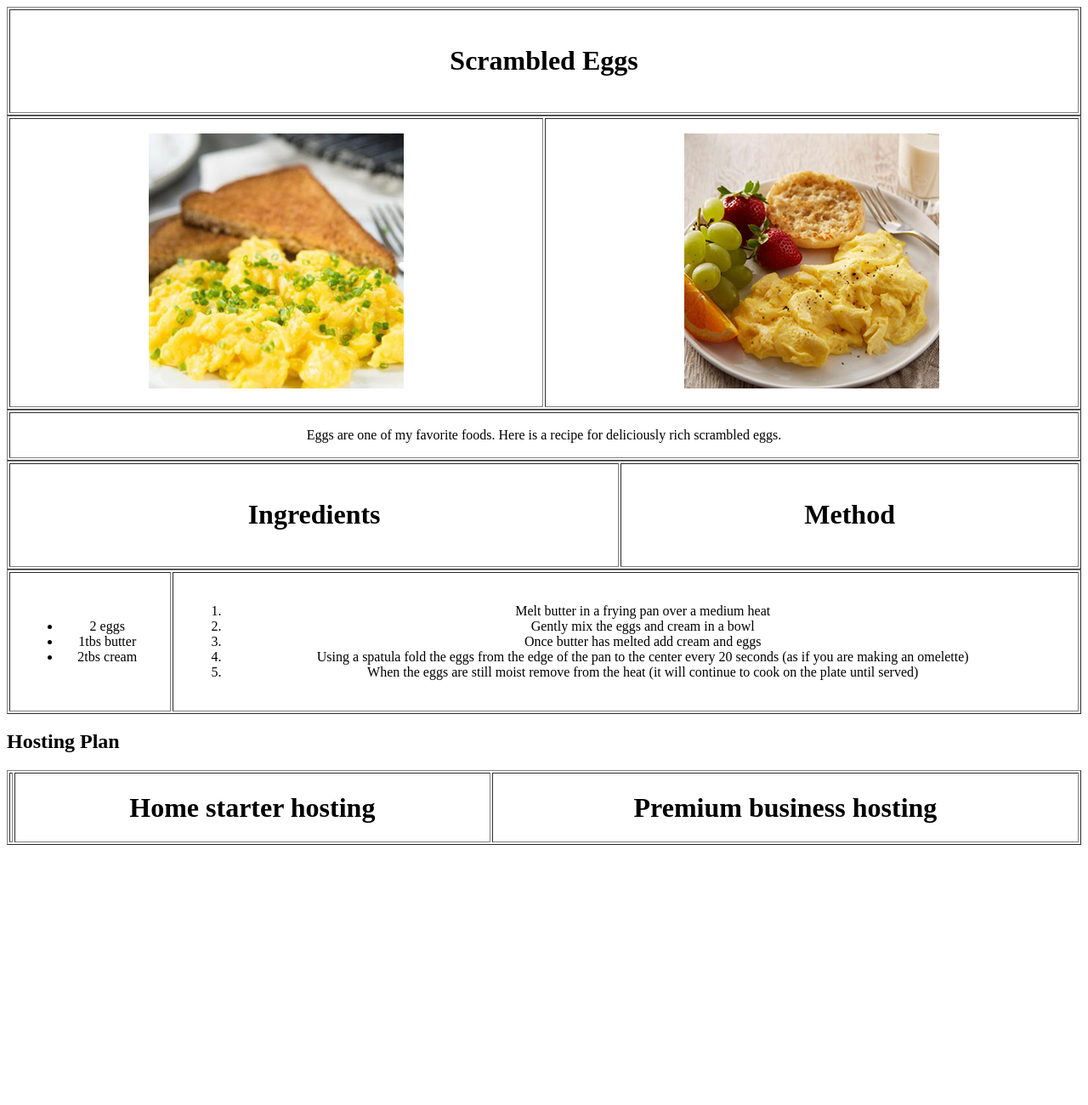
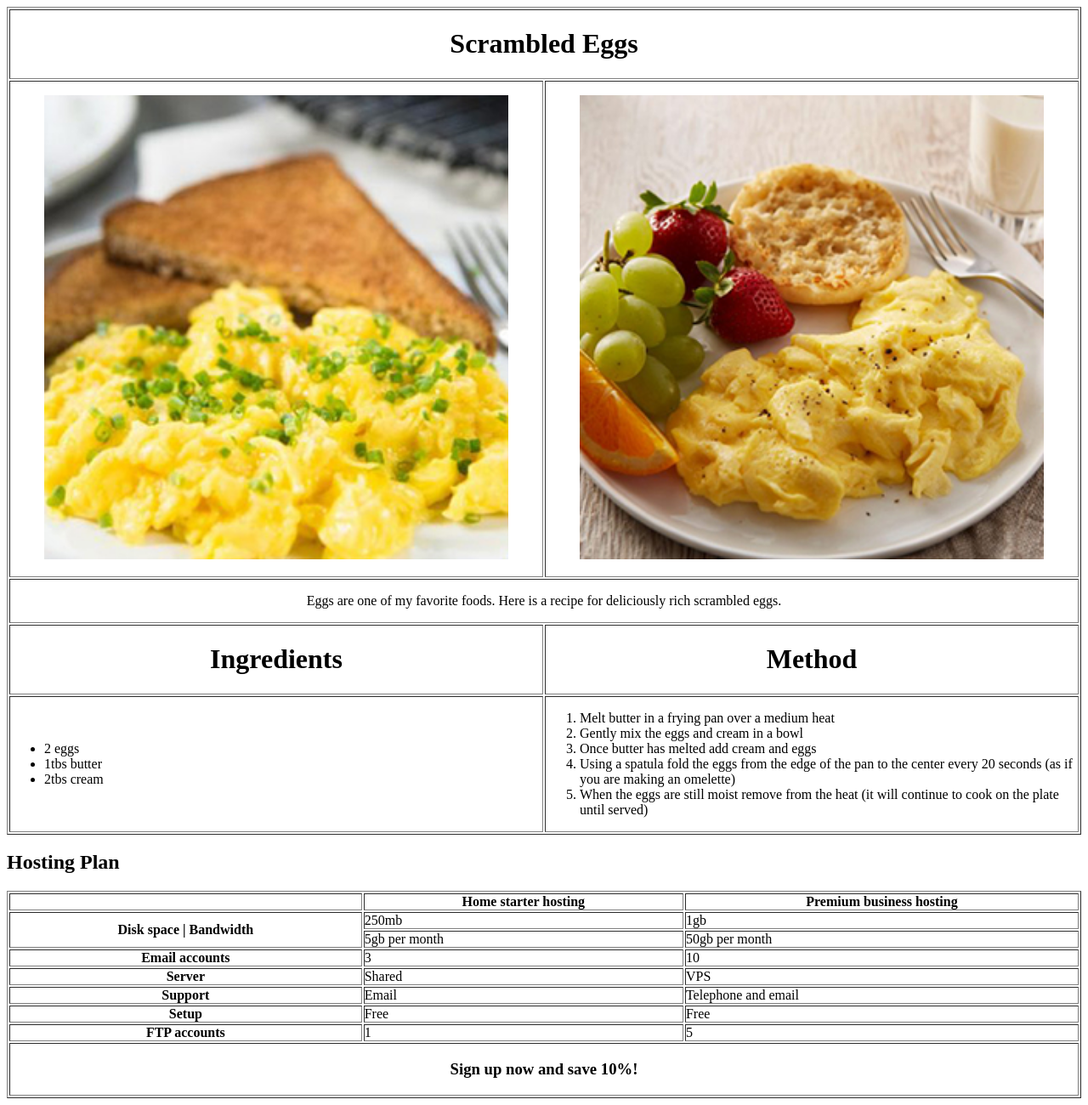
Before and after one commit to ccpalmares/ccpalmares.github.io, a plain HTML site: page WEEK1/activity/index.html in a window 1280 px wide. Shown: the part 59-1359 px from the top of the page at 85% size. Before the commit the page ends 1061 px from the top, so only its background shows below. Drawn offline with Linux system fonts and the light colour scheme.

Commit message:
Add files via upload

```diff
--- a/WEEK1/activity/index.html
+++ b/WEEK1/activity/index.html
@@ -5,52 +5,40 @@
     <meta name="viewport" content="width=device-width, initial-scale=1.0">
     <title>Document</title>
 </head>
-<Style>
-    table{
-        text-align: center
-    }
-</Style>
 <body>
-    <h2>Recipe</h2>
-    <table border="1" width="100%" cellpadding="20">
+
+     <h2>Recipe</h2>
+    <table border="1" width="100%" cellpadding="0">
         <tr>
-            <td><h1>Scrambled Eggs</h1></td>
+            <th colspan="2"><h1>Scrambled Eggs</h1></th>
         </tr>
-    </table>
-    <table border="1" width="100% cellpadding="20">
         <tr>
-            <td>
+            <td width="50%">
                 <figure>
-                    <img src="images/s-egg.jpg"/>
+                    <img src="images/s-egg.jpg" width="100%"/>
                 </figure>
             </td>
-            <td>
+            <td width="50%">
                 <figure>
-                    <img src="images/s-egg1.jpg"/>
+                    <img src="images/s-egg1.jpg" width="100%"/>
                 </figure>
             </td>
         </tr>
-    </table>
-    <table border="1" width="100% cellpadding="20">
         <tr>
-            <td><p>Eggs are one of my favorite foods. Here is a recipe for deliciously rich scrambled eggs.</p></td>
+            <td colspan="2"><p style="text-align: center;">Eggs are one of my favorite foods. Here is a recipe for deliciously rich scrambled eggs.</p></td>
         </tr>
-    </table>
-    <table border="1" width="100%" cellpadding="20">
         <tr>
-            <td><h1>Ingredients</h1></td>
-            <td><h1>Method</h1></td>
+            <th><h1>Ingredients</h1></th>
+            <th><h1>Method</h1></th>
         </tr>
-    </table>
-    <table border="1" width="100%" cellpadding="20">
         <tr>
             <td>
                 <ul>
                     <li>2 eggs</li>
                     <li>1tbs butter</li>
                     <li>2tbs cream</li>
-                </u>
-            </td>
+                </ul>
+            </p>
             <td>
                 <ol type="1">
                     <li>Melt butter in a frying pan over a medium heat</li>
@@ -66,10 +54,47 @@
     <h2>Hosting Plan</h2>
     <table border="1" width="100%" cellpadding=".1">
         <tr>
-            <td><h1></h1></td>
-            <td><h1>Home starter hosting</h1></td>
-            <td><h1>Premium business hosting</h1></td>
+            <th></th>
+            <th>Home starter hosting</th>
+            <th>Premium business hosting</th>
+        </tr>
+        <tr>
+            <th rowspan="2">Disk space | Bandwidth</th>
+            <td>250mb</td>
+            <td>1gb</td>
+        </tr>
+        <tr>
+            <td>5gb per month</td>
+            <td>50gb per month</td>
+        </tr>
+        <tr>
+            <th>Email accounts</th>
+            <td>3</td>
+            <td>10</td>
+        </tr>
+        <tr>
+            <th>Server</th>
+            <td>Shared</td>
+            <td>VPS</td>
+        </tr>
+        <tr>
+            <th>Support</th>
+            <td>Email</td>
+            <td>Telephone and email</td>
+        </tr>
+         <tr>
+            <th>Setup</th>
+            <td>Free</td>
+            <td>Free</td>
+        </tr>
+         <tr>
+            <th>FTP accounts</th>
+            <td>1</td>
+            <td>5</td>
+        </tr>
+         <tr>
+            <th colspan="3"><h3>Sign up now and save 10%!</h3></th>
         </tr>
     </table>
-
+</body>
 </html>
```
